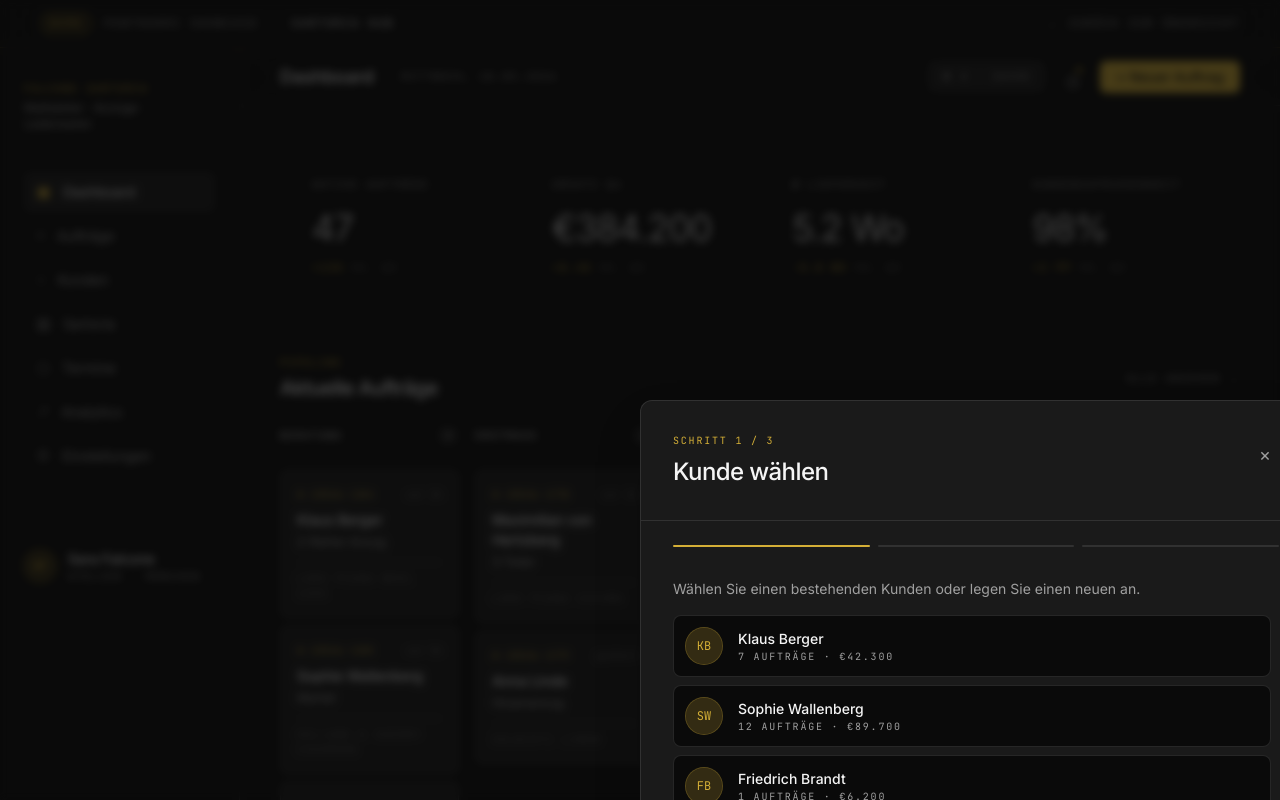
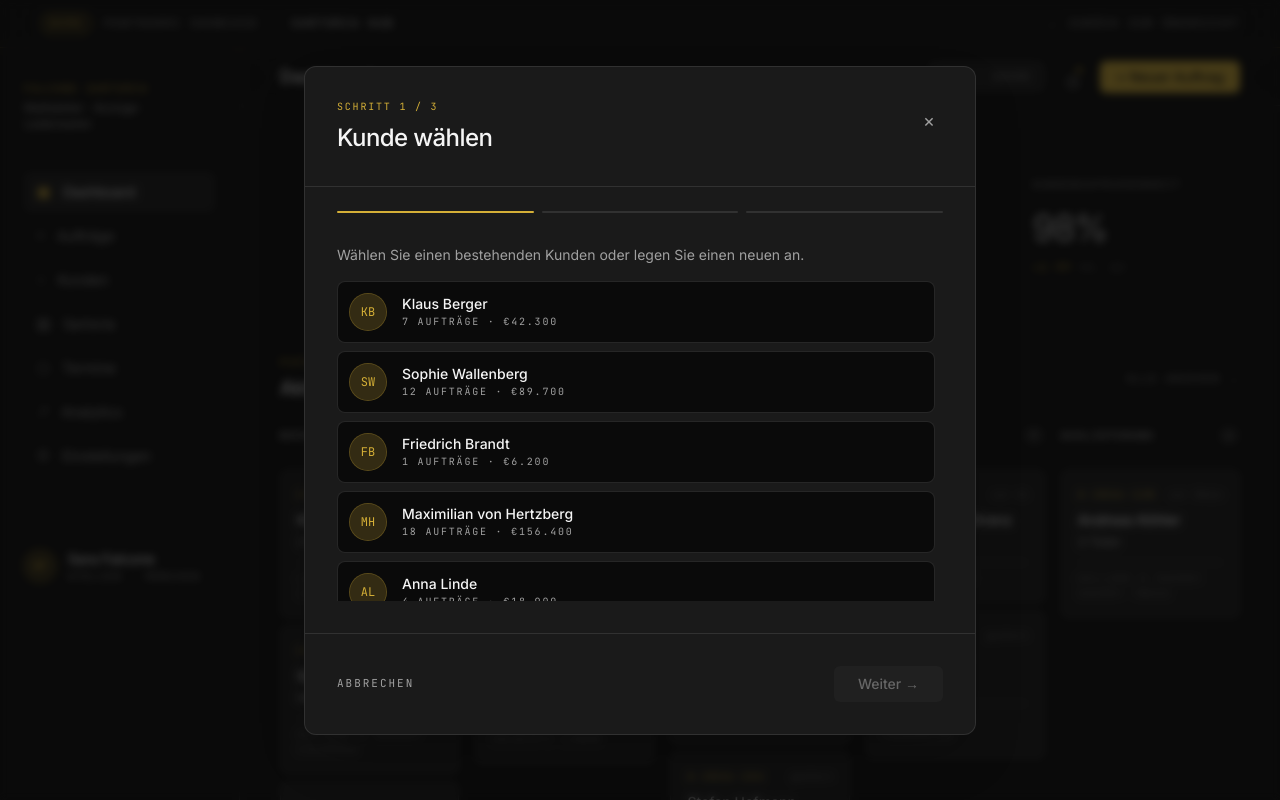
Before and after one commit to Pentrarri-cmd/pentrarri-next, a Next.js app: page /showcase/sartoria-hub in a window 1280 px wide. Both pictures are taken after a click on the button "+ Neuer Auftrag". Shown: the top 800 px of the page. Built offline with nearby package versions, Linux system fonts and the light colour scheme.

Commit message:
fix: new-order-modal zentrierung (framer-motion + flex-wrapper)

```diff
--- a/src/components/showcase/NewOrderModal.tsx
+++ b/src/components/showcase/NewOrderModal.tsx
@@ -77,12 +77,13 @@ export function NewOrderModal({ onClose }: NewOrderModalProps) {
         className="fixed inset-0 z-50 bg-bg/70 backdrop-blur-sm"
       />
 
+      <div className="pointer-events-none fixed inset-0 z-50 flex items-center justify-center p-4">
         <motion.div
           initial={{ opacity: 0, scale: 0.95, y: 20 }}
           animate={{ opacity: 1, scale: 1, y: 0 }}
           exit={{ opacity: 0, scale: 0.95, y: 20 }}
           transition={{ duration: 0.3, ease: [0.22, 1, 0.36, 1] }}
-        className="fixed left-1/2 top-1/2 z-50 w-[calc(100%-2rem)] max-w-2xl -translate-x-1/2 -translate-y-1/2 overflow-hidden rounded-xl border border-ink-soft/30 bg-bg-elevated shadow-2xl"
+          className="pointer-events-auto w-full max-w-2xl overflow-hidden rounded-xl border border-ink-soft/30 bg-bg-elevated shadow-2xl"
         >
         {isSubmitted ? (
           <motion.div
@@ -269,6 +270,7 @@ export function NewOrderModal({ onClose }: NewOrderModalProps) {
           </>
         )}
         </motion.div>
+      </div>
     </>
   );
 }
```
Lines whose indentation alone changed are shown as unchanged.
